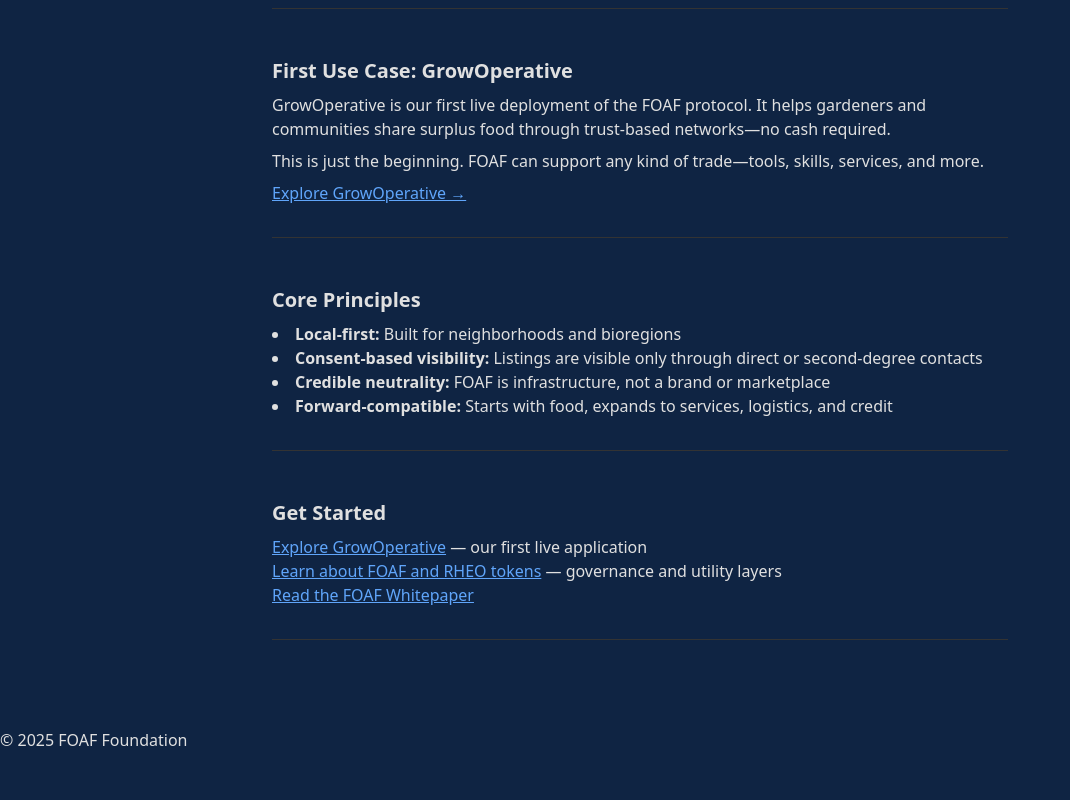
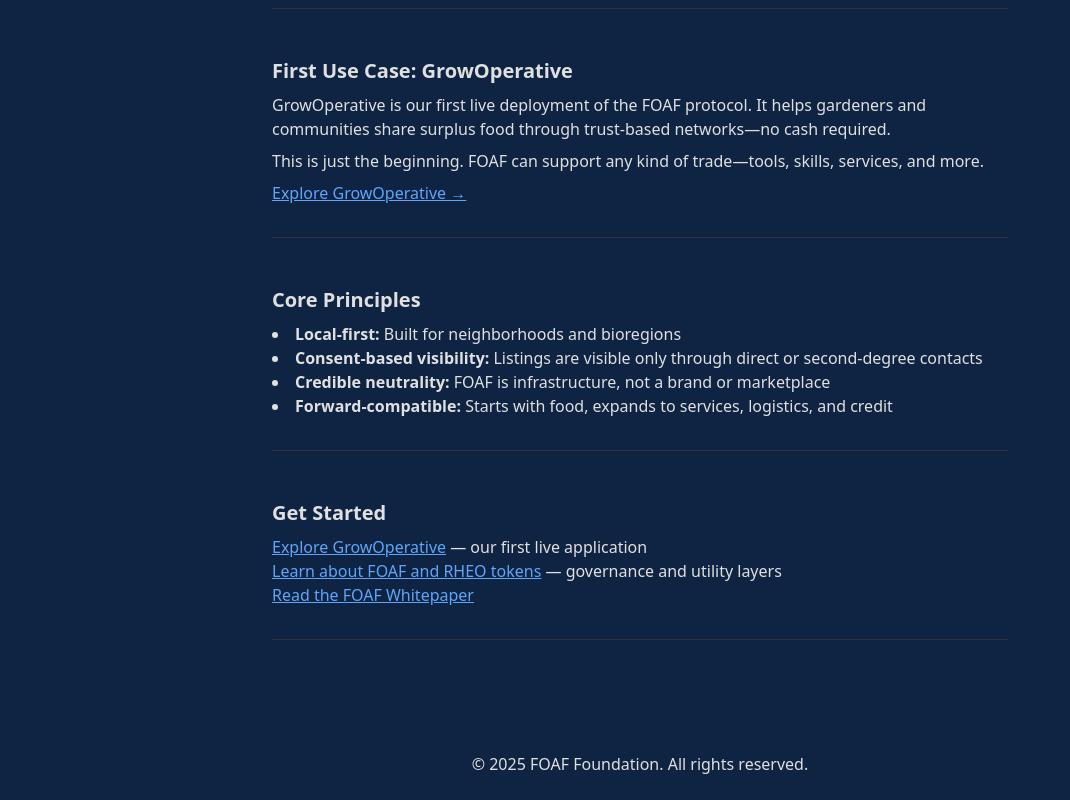
Before and after one commit to rheos/foaf-next-site, a Next.js app: page / in a window 1280 px wide. Shown: the part 1524-2324 px from the top of the page, without its empty margins (0-1070 px from the left). Before the commit the page ends 2276 px from the top, so only its background shows below. Built offline with nearby package versions, Linux system fonts and the light colour scheme.

Commit message:
update fooder

```diff
--- a/src/components/Footer.tsx
+++ b/src/components/Footer.tsx
@@ -1,7 +1,9 @@
 export default function Footer() {
-    return (
-      <footer>
-        <p>© {new Date().getFullYear()} FOAF Foundation</p>
-      </footer>
-    );
-  }
+  return (
+    <footer className="flex items-center justify-center text-center py-6">
+      <span>
+        &copy; {new Date().getFullYear()} FOAF Foundation. All rights reserved.
+      </span>
+    </footer>
+  );
+}
```
